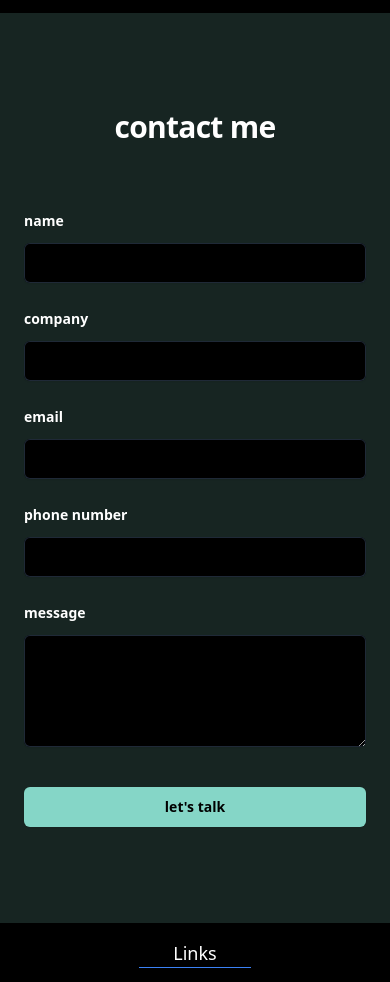
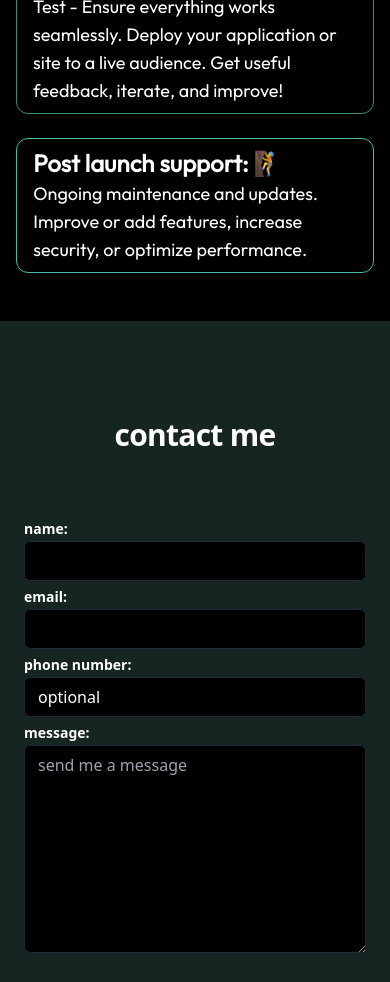
Before and after one commit to collectivenectar/portfolio, a Next.js app in the folder jonharvey-tech/: page / in a window 390 px wide. Shown: the part 7160-8142 px from the top of the page. Built offline with nearby package versions, Linux system fonts and the light colour scheme.

Commit message:
Refactor: Added zod and tanstack/form, changed some styling for contact form

```diff
--- a/jonharvey-tech/package.json
+++ b/jonharvey-tech/package.json
@@ -13,10 +13,12 @@
     "@fortawesome/free-solid-svg-icons": "^6.6.0",
     "@netlify/plugin-nextjs": "^5.8.1",
     "@tailwindcss/forms": "^0.5.7",
+    "@tanstack/react-form": "^0.41.2",
     "lodash": "^4.17.21",
     "next": "^15.0.3",
     "react": "^18.3.1",
     "react-dom": "^18.3.1",
+    "zod": "^3.24.1",
     "zustand": "^4.5.2"
   },
   "devDependencies": {
--- a/jonharvey-tech/src/app/page.tsx
+++ b/jonharvey-tech/src/app/page.tsx
@@ -5,12 +5,14 @@ import MorphingPolygon, {
 } from './components/css/MorphingPolygon';
 
 import { useState, useEffect, useRef } from 'react';
+import { useForm } from '@tanstack/react-form';
+import { contactFormSchema, type ContactFormType } from './util/types';
 
 import Story from './components/Story';
 
 const about = {
   1: 'Expertise in creative strategy, user engagement, and experience design. I help teams deliver impactful digital products by leveraging modern software tools and cloud services for faster, more efficient solutions.',
-  2: "",
+  2: '',
 };
 
 const services = {
@@ -84,79 +86,42 @@ const toolset = {
 };
 
 export default function Home() {
-  const formRef = useRef<HTMLFormElement>(null);
-
-  const validateForm = (form: HTMLFormElement): string[] => {
-    const errors: string[] = [];
-    const formData = new FormData(form);
-
-    // Validate first name
-    if (!formData.get('name')) {
-      errors.push('name is required.');
-    }
-
-    // Validate email
-    const email = formData.get('email') as string;
-    if (!email) {
-      errors.push('Email is required.');
-    } else if (!/^[^\s@]+@[^\s@]+\.[^\s@]+$/.test(email)) {
-      errors.push('Email is invalid.');
-    }
-
-    // Validate message
-    if (!formData.get('message')) {
-      errors.push('Message is required.');
-    }
-
-    return errors;
-  };
-
-  const handleSubmit = (event: SubmitEvent) => {
-    event.preventDefault();
-
-    const form = event.currentTarget;
-
-    const errors = validateForm(form as HTMLFormElement);
-
-    if (errors.length > 0) {
-      alert(`Please fix the following errors:\n- ${errors.join('\n- ')}`);
-      return;
-    }
-
-    if (form) {
-      const formData = new FormData(form as HTMLFormElement);
-
+  const form = useForm<ContactFormType>({
+    defaultValues: {
+      name: '',
+      email: '',
+      phoneNumber: '',
+      message: '',
+    },
+    onSubmit: async (values) => {
+      try {
         const formObject: Record<string, string> = {};
-      formData.forEach((value, key) => {
+        Object.entries(values).forEach(([key, value]) => {
           formObject[key] = value.toString();
         });
-      fetch('/__contactform.html', {
+
+        await fetch('/__contactform.html', {
           method: 'POST',
           headers: { 'Content-Type': 'application/x-www-form-urlencoded' },
           body: new URLSearchParams(formObject).toString(),
-      })
-        .then(() => console.log('Form successfully submitted'))
-        .catch((error) => alert(error));
+        });
+        console.log('Form successfully submitted');
+      } catch (error) {
+        console.error('Form submission failed:', error);
       }
-  };
-
-  useEffect(() => {
-    const form = formRef.current;
-    if (form) {
-      form.addEventListener('submit', handleSubmit);
-    }
-
-    return () => {
-      if (form) {
-        form.removeEventListener('submit', handleSubmit);
-      }
-    };
-  }, []);
+    },
+    validators: {
+      onChange: contactFormSchema,
+    },
+  });
 
   return (
     <div className='flex-col h-full justify-start text-white'>
       {/* HERO */}
-      <section id="hero" className='w-full min-h-fit lg:h-screen p-0 text-white'>
+      <section
+        id='hero'
+        className='w-full min-h-fit lg:h-screen p-0 text-white'
+      >
         <div
           aria-hidden='true'
           className='absolute inset-x-0 top-20 -z-10 transform-gpu overflow-hidden blur-3xl sm:-top-40'
@@ -181,7 +146,7 @@ export default function Home() {
                 </p>
               </div>
             </div>
-            <div className=" h-16 flex items-center justify-left pl-2 gap-4">
+            <div className=' h-16 flex items-center justify-left pl-2 gap-4'>
               <a
                 href='#contact'
                 className='px-4 w-fit text-center py-1 border-white border-2 rounded-3xl h-10 bg-black hover:bg-white hover:text-black transition-bg duration-500 lg:w-40 lg:text-2xl lg:py-1 lg:h-12 text-lg'
@@ -204,7 +169,9 @@ export default function Home() {
       </section>
       {/* ABOUT */}
       <section
-      id="about" className='min-h-fit relative'>
+        id='about'
+        className='min-h-fit relative'
+      >
         <div
           className='px-4 lg:w-full h-fit lg:flex lg:flex-col
         lg:justify-between lg:items-center lg:pt-5 lg:text-2xl
@@ -238,8 +205,10 @@ export default function Home() {
             lg:pr-30 lg:pl-24 text-lg lg:-mb-32
              lg:text-xl'
             >
-              <b className="text-teal-200 text-2xl">{about[1].split(".")[0]}.</b>
-              {about[1].split(".").slice(1).join(".")}
+              <b className='text-teal-200 text-2xl'>
+                {about[1].split('.')[0]}.
+              </b>
+              {about[1].split('.').slice(1).join('.')}
             </div>
             <img
               className='w-11/12 h-11/12 mx-auto lg:w-96
@@ -262,9 +231,15 @@ export default function Home() {
               alt=''
             />
             <div className='mx-auto font-Outfit w-11/12 text-lg mt-12 lg:w-8/12 lg:text-left lg:text-2xl lg:mr-38 lg:pl-28'>
-            {"Since 2020, I've been delivering tailored IT solutions by combining technical expertise with a deeper understanding of "}
-            <b className="text-teal-600">{"user experience and design principles"}</b>
-            {". My approach integrates market research, usability testing, and interactive design to craft intuitive and scalable applications."}
+              {
+                "Since 2020, I've been delivering tailored IT solutions by combining technical expertise with a deeper understanding of "
+              }
+              <b className='text-teal-600'>
+                {'user experience and design principles'}
+              </b>
+              {
+                '. My approach integrates market research, usability testing, and interactive design to craft intuitive and scalable applications.'
+              }
             </div>
           </div>
         </div>
@@ -279,7 +254,7 @@ export default function Home() {
             what can I do for you?
           </h2>
         </div>
-        <div className='flex flex-col w-full gap-10 items-center px-4'>
+        <div className='flex flex-col w-full gap-24 items-center px-4'>
           {/* Section 1 */}
           <div className='flex-col-reverse gap-20 px-2 lg:w-10/12 lg:flex lg:flex-row justify-between lg:gap-0 lg:justify-around self-start'>
             <div className='px-4 lg:w-50% lg:flex lg:w-1/2 lg:flex-col lg:justify-center lg:mr-20'>
@@ -407,7 +382,10 @@ export default function Home() {
       </section>
 
       {/* PROCESS  */}
-      <section id="process" className='mt-48'>
+      <section
+        id='process'
+        className='mt-48'
+      >
         <div className='w-full flex flex-col items-center'>
           <h2 className='bg-white/15 z-10 font-Outfit h-20 py-5 w-full text-4xl lg:text-4xl lg:h-24 mb-20 text-center'>
             my process
@@ -418,28 +396,28 @@ export default function Home() {
           <div className='text-lg flex flex-col items-center lg:w-3/4 lg:gap-10 lg:mt-10'>
             {/* STEP 1: Consultation & Planning */}
 
-            <span className='mt-4 font-Outfit py-2 mx-4 px-4 lg:min-h-32 lg:w-1/2 bg-white/5 rounded-xl lg:p-5'>
-              <b>Step 1:</b> <br /> Plan - Book a free 20 minute consultation
+            <span className='mt-4 font-Outfit py-2 mx-4 px-4 lg:min-h-32 lg:w-1/2 border border-teal-300/30 rounded-xl lg:p-5'>
+            <b className="text-2xl">Step 1: &#x1F441;</b>  <br /> Plan - Book a free 20 minute consultation
               with me to share your vision and requirements, and outline the
-              projects scope and timelines. If we decide to move forward, we can
-              meet again for more details and arrange a contract to start with.
+              projects scope and timelines. If we decide to move forward, we
+              may plan more time to discuss required details, billed hourly or at a fixed price.
             </span>
-            <span className='mt-4 font-Outfit py-2 mx-4 px-4 lg:min-h-32 lg:w-1/2 bg-white/10 rounded-xl lg:p-5'>
-              Step 2: <br /> Get building! - I may create wireframes, data
+            <span className='mt-4 font-Outfit py-2 mx-4 px-4 lg:min-h-32 lg:w-1/2 border border-teal-300/40 rounded-xl lg:p-5'>
+              <b className="text-2xl">Step 2:</b> &#x1F527;<br /> Get building! - I may create wireframes, data
               models, and mockups for your approval. Build and integrate
               front-end and back-end components.
             </span>
-            <span className='mt-4 font-Outfit py-2 mx-4 px-4 lg:min-h-32 lg:w-1/2 bg-white/15 rounded-xl lg:p-5'>
-              Step 3: <br />
+            <span className='mt-4 font-Outfit py-2 mx-4 px-4 lg:min-h-32 lg:w-1/2 border border-teal-300/60 rounded-xl lg:p-5'>
+            <b className="text-2xl">Step 3:</b> &#x1F575;<br />
               Test - Ensure everything works seamlessly. Deploy your application
               or site to a live audience. Get useful feedback, iterate, and
               improve!
             </span>
 
-            <span className='w-11/12 mt-6 font-Outfit py-2 mx-4 px-4 lg:min-h-32 lg:w-1/2 bg-white/30 rounded-xl lg:p-5'>
-              <b className=''>Post launch support: </b>
+            <span className='w-11/12 mt-6 font-Outfit py-2 mx-4 px-4 lg:min-h-32 lg:w-1/2 border border-teal-300/80 rounded-xl lg:p-5'>
+              <b className=''><b className="text-2xl">Post launch support: &#x1F9D7;</b></b>
               <br />
-              Ongoing maintenance and updates.
+              Ongoing maintenance and updates. Improve or add features, increase security, or optimize performance.
             </span>
           </div>
         </div>
@@ -467,110 +445,128 @@ export default function Home() {
             </h2>
             <p className='mt-2 text-lg leading-8 text-white'></p>
           </div>
+          <div className='mx-auto mt-16 max-w-xl sm:mt-20'>
             <form
-            ref={formRef}
-            name='contact'
-            method='POST'
-            data-netlify='true'
-            className='mx-auto mt-16 max-w-xl sm:mt-20'
+              onSubmit={(e) => {
+                e.preventDefault();
+                e.stopPropagation();
+                form.handleSubmit();
+              }}
             >
-            <div className='grid grid-cols-1 gap-x-8 gap-y-6 sm:grid-cols-2'>
-              <div>
+              <form.Field name='name'>
+                {(field) => (
+                  <>
                     <label
-                  htmlFor='name'
+                      htmlFor={field.name}
                       className='block text-sm font-semibold leading-6 text-white'
                     >
-                  name
+                      name:
                     </label>
-                <div className='mt-2.5'>
                     <input
-                    id='name'
-                    name='name'
-                    type='text'
-                    autoComplete='given-name, surname'
+                      id={field.name}
+                      name={field.name}
+                      value={field.state.value}
+                      type='name'
+                      onChange={(e) => field.handleChange(e.target.value)}
                       className='bg-black block w-full rounded-md border-0 px-3.5 py-2 text-white shadow-sm ring-1 ring-inset ring-gray-800 placeholder:text-white focus:ring-2 focus:ring-inset focus:ring-teal-200 sm:text-sm sm:leading-6'
                     />
+                    {field.state.meta.errors && (
+                      <div className='mt-1 text-red-500 text-sm'>
+                        {field.state.meta.errors.join(', ')}
                       </div>
-              </div>
-              <div className='sm:col-span-2'>
+                    )}
+                  </>
+                )}
+              </form.Field>
+              <form.Field name='email'>
+                {(field) => (
+                  <>
                     <label
-                  htmlFor='company'
+                      htmlFor={field.name}
                       className='block text-sm font-semibold leading-6 text-white'
                     >
-                  company
+                      email:
                     </label>
-                <div className='mt-2.5'>
                     <input
-                    id='company'
-                    name='company'
-                    type='text'
-                    autoComplete='organization'
+                      id={field.name}
+                      name={field.name}
+                      value={field.state.value}
+                      type='email'
+                      onChange={(e) => field.handleChange(e.target.value)}
                       className='bg-black block w-full rounded-md border-0 px-3.5 py-2 text-white shadow-sm ring-1 ring-inset ring-gray-800 placeholder:text-white focus:ring-2 focus:ring-inset focus:ring-teal-200 sm:text-sm sm:leading-6'
                     />
+                    {field.state.meta.errors && (
+                      <div className='mt-1 text-red-500 text-sm'>
+                        {field.state.meta.errors.join(', ')}
                       </div>
-              </div>
-              <div className='sm:col-span-2'>
+                    )}
+                  </>
+                )}
+              </form.Field>
+              <form.Field name='phoneNumber'>
+                {(field) => (
+                  <>
                     <label
-                  htmlFor='email'
+                      htmlFor={field.name}
                       className='block text-sm font-semibold leading-6 text-white'
                     >
-                  email
+                      phone number:
                     </label>
-                <div className='mt-2.5'>
                     <input
-                    id='email'
-                    name='email'
-                    type='email'
-                    autoComplete='email'
+                      id={field.name}
+                      name={field.name}
+                      value={field.state.value}
+                      type='phone'
+                      placeholder='optional'
+                      onChange={(e) => field.handleChange(e.target.value)}
                       className='bg-black block w-full rounded-md border-0 px-3.5 py-2 text-white shadow-sm ring-1 ring-inset ring-gray-800 placeholder:text-white focus:ring-2 focus:ring-inset focus:ring-teal-200 sm:text-sm sm:leading-6'
                     />
+                    {field.state.meta.errors && (
+                      <div className='mt-1 text-red-500 text-sm'>
+                        {field.state.meta.errors.join(', ')}
                       </div>
-              </div>
-              <div className='sm:col-span-2'>
+                    )}
+                  </>
+                )}
+              </form.Field>
+              <form.Field name='message'>
+                {(field) => (
+                  <>
                     <label
-                  htmlFor='phone-number'
+                      htmlFor={field.name}
                       className='block text-sm font-semibold leading-6 text-white'
                     >
-                  phone number
+                      message:
                     </label>
-                <div className='relative mt-2.5'>
-                  <input
-                    id='phone-number'
-                    name='phone-number'
-                    type='tel'
-                    autoComplete='tel'
-                    className='bg-black block w-full rounded-md border-0 px-3.5 py-2 pl-20 text-white shadow-sm ring-1 ring-inset ring-gray-800 placeholder:text-gray-400 focus:ring-2 focus:ring-inset focus:ring-teal-200 sm:text-sm sm:leading-6'
+                    <textarea
+                      id={field.name}
+                      name={field.name}
+                      value={field.state.value}
+                      placeholder='send me a message'
+                      onChange={(e) => field.handleChange(e.target.value)}
+                      rows={8}
+                      className='bg-black block w-full rounded-md border-0 px-3.5 py-2 text-white shadow-sm ring-1 ring-inset ring-gray-800 placeholder:text-gray-400 focus:ring-2 focus:ring-inset focus:ring-teal-200 sm:text-sm sm:leading-6'
                     />
+                    {field.state.meta.errors && (
+                      <div className='mt-1 text-red-500 text-sm'>
+                        {field.state.meta.errors.join(', ')}
                       </div>
+                    )}
+                  </>
+                )}
+              </form.Field>
+            </form>
           </div>
-              <div className='sm:col-span-2'>
-                <label
-                  htmlFor='message'
-                  className='block text-sm font-semibold leading-6 text-white'
-                >
-                  message
-                </label>
-                <div className='mt-2.5'>
-                  <textarea
-                    id='message'
-                    name='message'
-                    rows={4}
-                    className='bg-black block w-full rounded-md border-0 px-3.5 py-2 text-white shadow-sm ring-1 ring-inset ring-gray-800 placeholder:text-gray-400 focus:ring-2 focus:ring-inset focus:ring-teal-200 sm:text-sm sm:leading-6'
-                    defaultValue={''}
-                  />
-                </div>
-              </div>
-            </div>
-            <div className='mt-10'>
           <button
             type='submit'
-                className='block w-full rounded-md bg-teal-200/85 px-3.5 py-2.5 text-center text-sm font-semibold transition-colors text-black shadow-sm hover:bg-black hover:text-white focus-visible:outline focus-visible:outline-2 active:bg-white focus-visible:outline-offset-2 focus-visible:outline-white'
+            disabled={form.state.isSubmitting}
+            className='block w-1/4 mx-auto mt-8 rounded-md bg-teal-200/85 px-3.5 py-2.5 text-center text-sm font-semibold transition-colors text-black shadow-sm hover:bg-black hover:text-white focus-visible:outline focus-visible:outline-2 active:bg-white focus-visible:outline-offset-2 focus-visible:outline-white'
           >
-                let&apos;s talk
+            {form.state.isSubmitting ? 'Sending...' : "let's talk"}
           </button>
+          {/* Repeat similar pattern for other fields */}
         </div>
-          </form>
-        </div>
+
       </section>
     </div>
   );
--- /dev/null
+++ b/jonharvey-tech/src/app/util/types.ts
@@ -0,0 +1,21 @@
+import { z } from "zod"
+
+export const contactFormSchema = z.object({
+  name: z.string()
+    .min(1, "Name is required")
+    .max(100, "Name is too long"),
+  email: z.string()
+    .min(1, "Email is required")
+    .email("Invalid email address"),
+  company: z.string().optional(),
+  phoneNumber: z.string()
+    .optional()
+    .refine((val) => !val || /^(\+\d{1,3}[-.]?)?\(?([0-9]{3})\)?[-. ]?([0-9]{3})[-. ]?([0-9]{4})$/.test(val), {
+      message: "Invalid phone number format"
+    }),
+  message: z.string()
+    .min(1, "Message is required")
+    .max(1000, "Message is too long")
+})
+
+export type ContactFormType = z.infer<typeof contactFormSchema>
```
Also changed, not shown: jonharvey-tech/public/__contactform.html (+0 -17 lines), 1 other file (tests, documents, lock files or other folders). Lines whose indentation alone changed are shown as unchanged.
